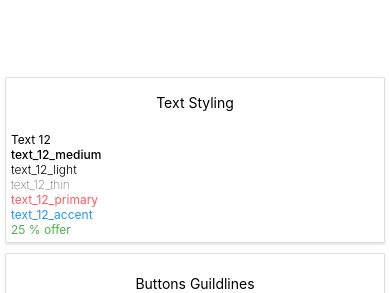
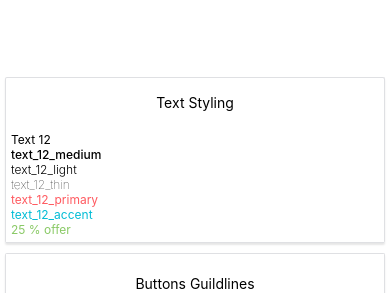
Before and after one commit to owaistnt/CommonComponent, a React Native app: screen / in a window 390 px wide. Shown: the top 293 px of the page. Built offline with nearby package versions, Linux system fonts and the light colour scheme.

Commit message:
Colors Squash mached to standard colors from pallete

```diff
--- a/components/commons/colors.js
+++ b/components/commons/colors.js
@@ -1,19 +1,72 @@
 export const colorSquash = {
-  red1: "#FF5A60",
+  pink1: "#FF5A60",
+  pink2:"#FF8B8F",
+  pink3:"#FEC6C8",
+  pink4:"#FDEDEE",
+  pink5:"#E53A41",
+  pink6:"#F14D53",
+  red1:"#FF0000",
   red2: "##B71C1C",
-  blue1: "#2196F3",
+  blue1: "#00BCD5",
+  blue2:"#83E1ED",
+  blue3:"#DBF7FB",
+  blue4:"#0194A8",
+  blue5:"#1BA3B6",
   green1: "#4CAF50",
+  green2:"#89C965",
   white: "#FFFFFF",
   black: "#000",
-  grey1: "#ddd"
+  grey1: "#ddd",
+  grey2:"#51505D",
+  grey3:"#72727D",
+  grey4:"#95959D",
+  grey5:"#B1B3B9",
+  grey6:"#CDCED1",
+  grey7:"#DFE0E3",
+  grey8:"#F1F1F2",
+  grey9:"#F4F4F7",
+  yellow1:"#FFB400",
+  torquoise:"#01D1C1",
+  lavender:"#9375CB",
+  columbia_blue:"#85C1FF",
+  vibrant_red:"#FF585C",
+  warm_peach:"#FAA078",
+
+
+
+
 };
 
-export const color_primary = colorSquash.red1;
+export const color_primary = colorSquash.pink1;
 export const color_secondary = colorSquash.blue1;
-export const color_primary_dark = colorSquash.red2;
-export const color_divider = colorSquash.grey1;
+
+export const color_primary_dark = colorSquash.pink6;
+export const color_primary_light=colorSquash.pink2;
+export const color_primary_lighter=colorSquash.pink4;
+
+//For Accent Color buttons and components
+export const color_secondary_medium=colorSquash.blue2;
+export const color_secondary_light=colorSquash.blue3;
+export const color_hover=colorSquash.blue4
+export const color_hover_secondary=colorSquash.blue5
+
+
+
+
+export const color_text_primary=colorSquash.grey2;
+export const color_text_secondary=colorSquash.grey3;
+export const color_text_tertiary=colorSquash.grey4;
+export const color_text_hint=colorSquash.grey5;
+
+export const color_text_deactivated=colorSquash.grey6;
+export const color_divider = colorSquash.grey7;
+export const color_page_background=colorSquash.grey8;
+export const color_pending_notification=colorSquash.grey9;
+
 
 export const color_text_dark = colorSquash.white;
 export const color_text_light = colorSquash.black;
 
-export const color_offer = colorSquash.green1;
+//other colors
+export const color_offer = colorSquash.green2;
+export const color_notification_dot=colorSquash.red1;
```
